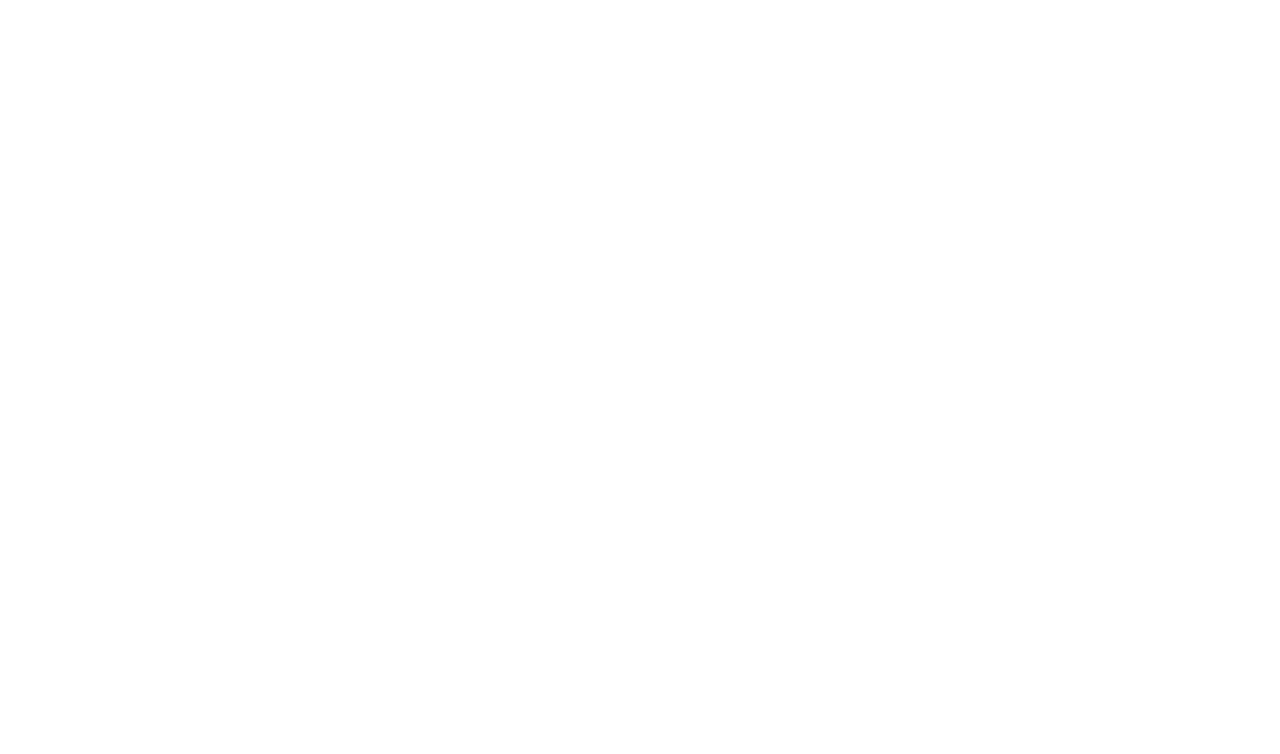
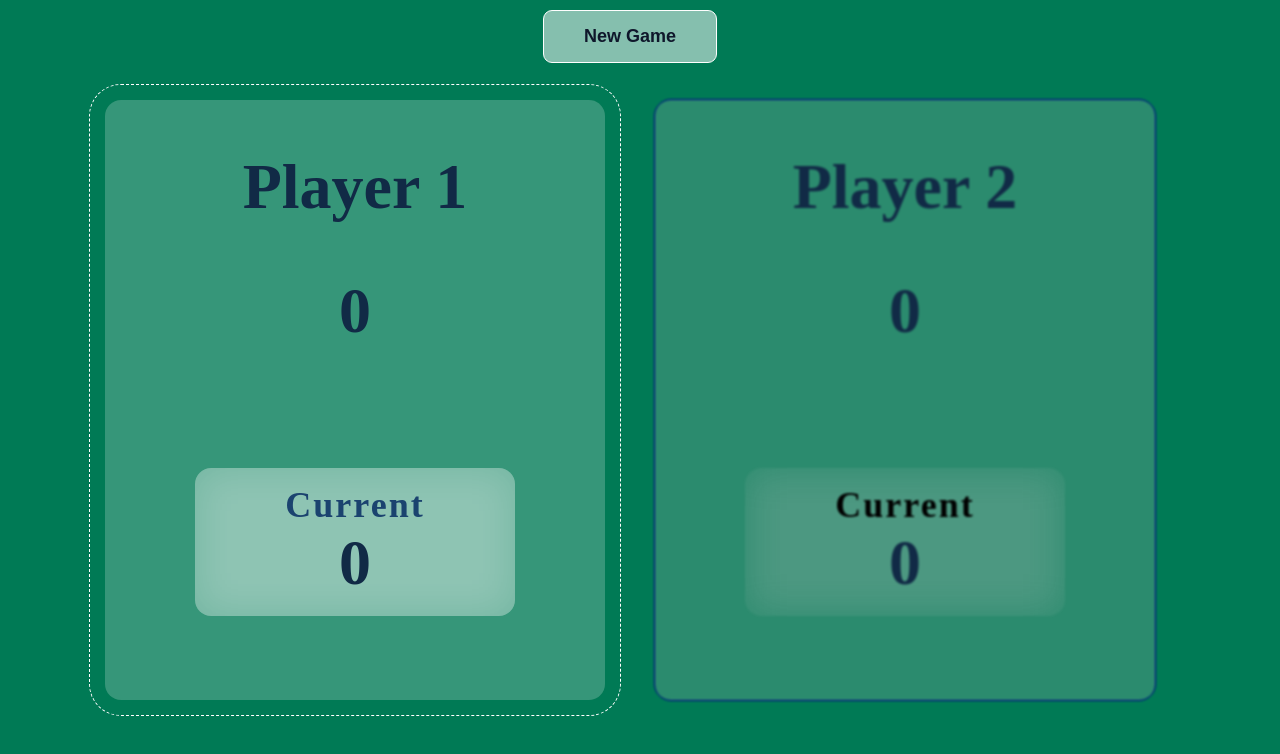
Before and after one commit to tsotne01/10x-DOM-GAMES, a website: page PIG-GAME/index.html in a window 1280 px wide. Drawn offline with nearby package versions, Linux system fonts and the light colour scheme; files that its build step writes are made by us from their sources.

Commit message:
feat: uploading progress....

```diff
--- a/PIG-GAME/index.html
+++ b/PIG-GAME/index.html
@@ -1,15 +1,39 @@
 <!DOCTYPE html>
 <html lang="en">
+
 <head>
     <meta charset="UTF-8">
     <meta name="viewport" content="width=device-width, initial-scale=1.0">
     <title>PIG GAME</title>
     <link rel="stylesheet" href="./css/index.css">
 </head>
+
 <body>
-    <main>
+    <main class="wrapper">
+        <section class="game__container">
+            <button role="button" class="new__game button" aria-label="start new game">New Game</button>
+            <div class="card active">
+                <h2 class="player__name">Player 1</h2>
+                <span class="player__score player1">0</span>
+                <div class="current__wrapper">
+                    <p class="current__text">Current</p>
+                    <span class="current__score score">0</span>
+                </div>
+            </div>
+            <div class="card">
+                <h2 class="player__name">Player 2</h2>
+                <span class="player__score player2">0</span>
+                <div class="current__wrapper">
+                    <p class="current__text">Current</p>
+                    <span class="current__score score">0</span>
+                </div>
+            </div>
+        </section>
+        <section>
 
+        </section>
     </main>
     <script src="./js/game.js"></script>
 </body>
+
 </html>
--- a/PIG-GAME/scss/index.scss
+++ b/PIG-GAME/scss/index.scss
@@ -1,3 +1,113 @@
-body{
+* {
+    margin: 0;
+    padding: 0;
+    box-sizing: border-box;
+}
+
+body {
     height: 100vh;
+    background:oklch(50.8% 0.118 165.612);
 }
+
+.wrapper {
+    display: flex;
+    justify-content: center;
+    align-items: center;
+    gap: 20px;
+    height: 100%;
+}
+
+.game__container {
+    position: relative;
+    display: flex;
+    justify-content: center;
+    align-items: center;
+    gap: 50px;
+}
+
+.button {
+    border: none;
+    background: rgba(255, 255, 255, 0.521);
+    padding: 15px 40px;
+    border-radius: 0.5em;
+    border: 1px solid white;
+    font-size: large;
+    color: oklch(20.8% 0.042 265.755);
+    transition: all ease 0.3s;
+    font-weight: bold;
+
+    &:hover {
+        cursor: pointer;
+    }
+
+    &:focus {
+        outline: 1px solid black;
+        outline-offset: 5px;
+        outline-style: dashed;
+    }
+
+    &.new__game {
+        position: absolute;
+        right: 50%;
+        top: -15%;
+        transform: translateX(50%);
+    }
+}
+
+.card {
+    width: 500px;
+    height: 600px;
+    background: darken($color: rgba(255, 255, 255, 0.212), $amount: 20%);
+    outline: 1px solid darkblue;
+    border-radius: 1rem;
+    backdrop-filter: blur(0.5px);
+    transition: all ease 0.5s;
+    filter: blur(1px);
+    & .current__wrapper{
+        width: 120px;
+        margin: 120px auto;
+        backdrop-filter: blur(20px);
+        border-radius: 1em;
+        padding: 1rem 10rem;
+        display: flex;
+        justify-content: center;
+        align-items: center;
+        flex-direction: column;
+        color: darken(#112A46,50%);
+    }
+    & .current__text{
+        font-weight: bold;
+        text-align: center;
+        letter-spacing: 2px;
+        font-size: 36px;
+    }
+    &.active {
+        outline-offset: 15px;
+        outline: 1px solid white;
+        outline-style: dashed;
+        background: lighten($color: rgba(255, 255, 255, 0.212), $amount: 20%);
+
+        filter: blur(0px);
+        & .current__wrapper{
+            background: lighten(#acc8e54b,60%);
+            color: lighten(#112A46,10%);
+        }
+    }
+
+    // box-shadow: inset 1px 1px 1px 1px rgba(0, 0, 0, 0.411);
+}
+
+.player__name,.player__score{
+    margin-top: 50px;
+
+}
+
+.player__name,
+.player__score,
+.current__score {
+    display: block;
+    text-align: center;
+    font-size: 64px;
+    font-weight: bolder;
+    color: #112A46;
+}
```
